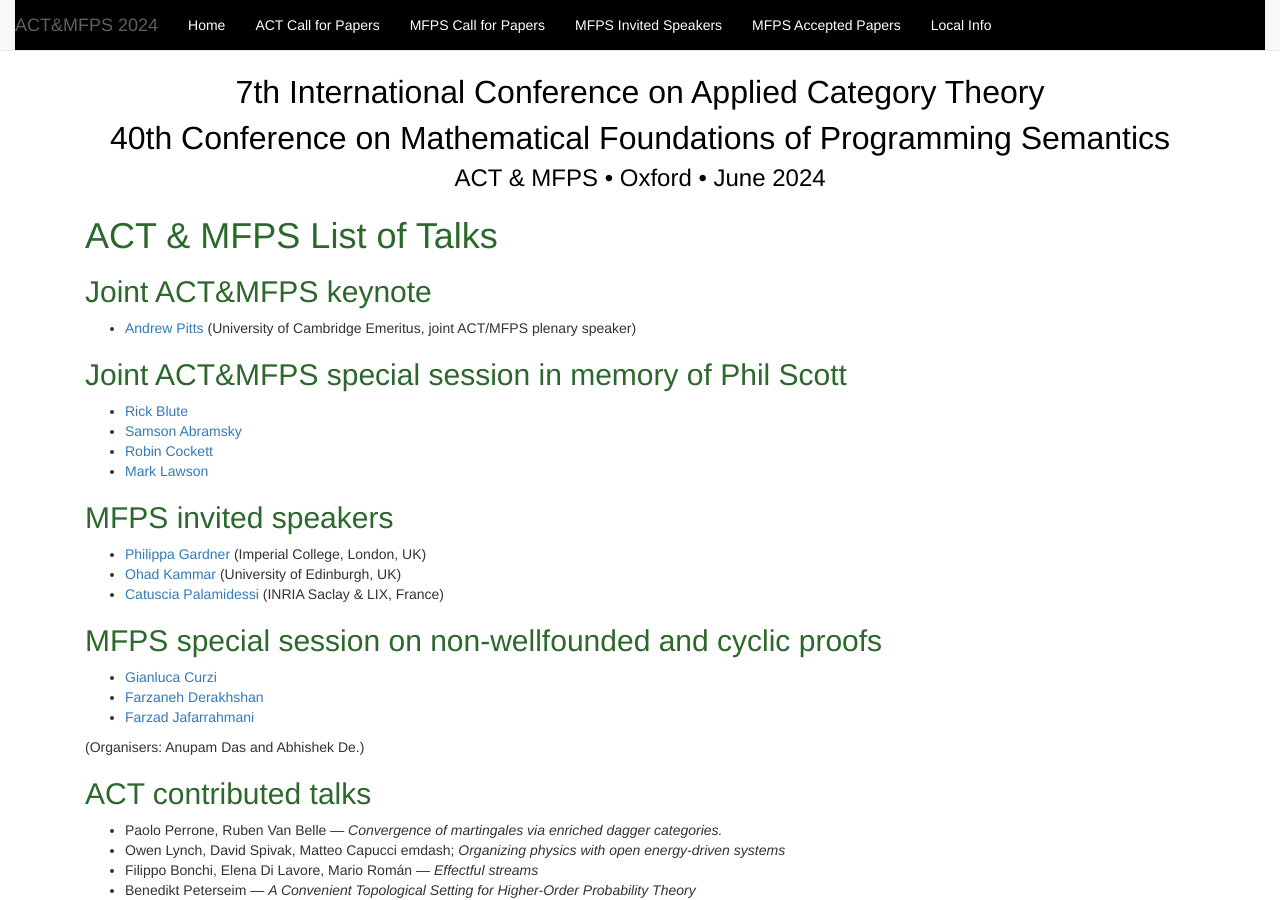
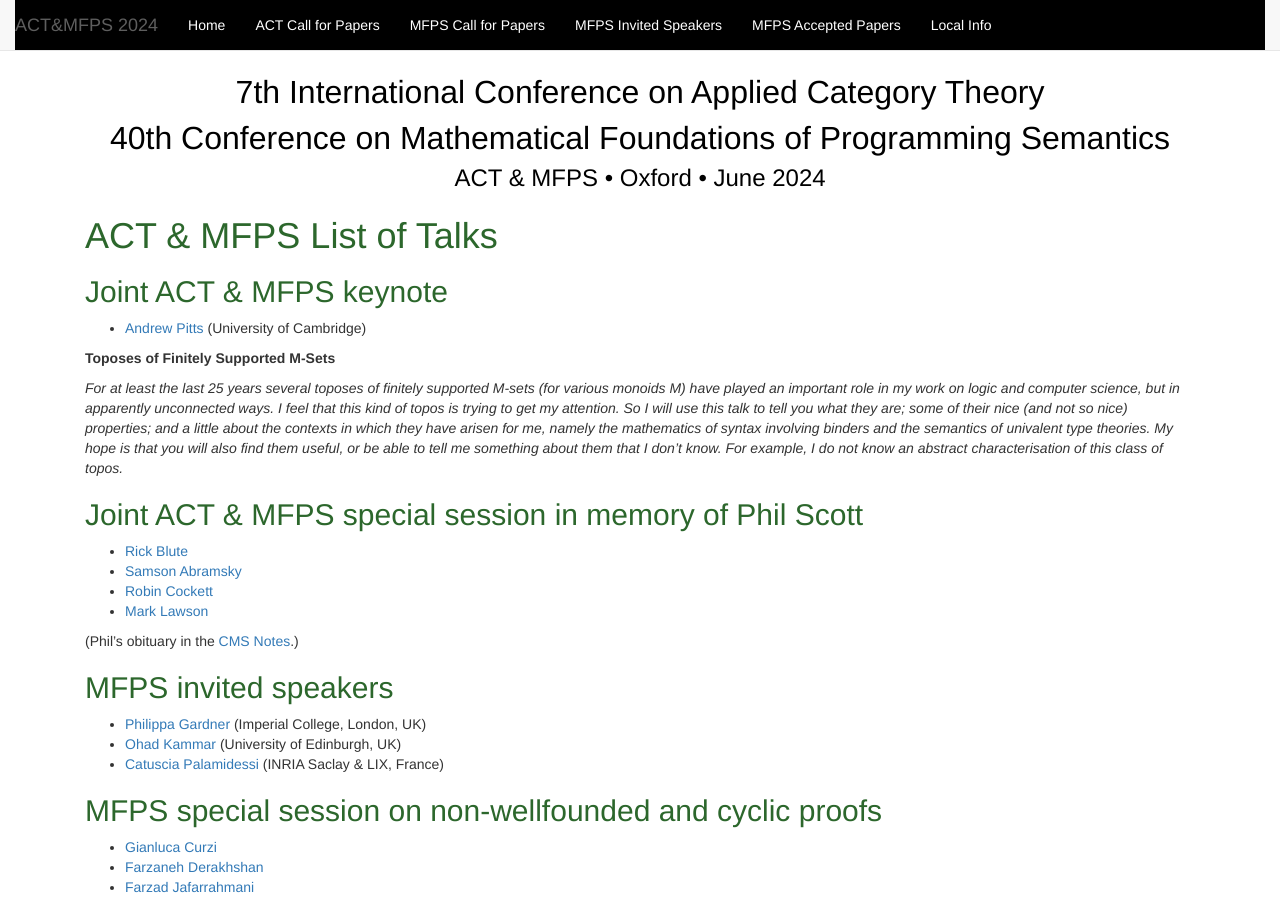
Before and after one commit to oxford24/oxford24.github.io, a Jekyll site: the page built from all-talks.md, in a window 1280 px wide and 900 px high. Built offline with Jekyll 4.4.1, drawn with Linux system fonts in a browser that asks for light colours.

Commit message:
Update all-talks.md

```diff
--- a/all-talks.md
+++ b/all-talks.md
@@ -4,16 +4,32 @@ layout: actmfps
 
 # ACT &amp; MFPS List of Talks
 
-## Joint ACT&amp;MFPS keynote
+## Joint ACT &amp; MFPS keynote
 
-* [Andrew Pitts](https://www.cl.cam.ac.uk/~amp12/) (University of Cambridge Emeritus, joint ACT/MFPS plenary speaker)
+* [Andrew Pitts](https://www.cl.cam.ac.uk/~amp12/) (University of Cambridge)
 
-## Joint ACT&amp;MFPS special session in memory of Phil Scott
+**Toposes of Finitely Supported M-Sets**
+
+_For at least the last 25 years several toposes of finitely supported
+M-sets (for various monoids M) have played an important role in my
+work on logic and computer science, but in apparently unconnected
+ways. I feel that this kind of topos is trying to get my attention. So
+I will use this talk to tell you what they are; some of their nice
+(and not so nice) properties; and a little about the contexts in which
+they have arisen for me, namely the mathematics of syntax involving
+binders and the semantics of univalent type theories. My hope is that
+you will also find them useful, or be able to tell me something about
+them that I don't know. For example, I do not know an abstract
+characterisation of this class of topos._
+
+## Joint ACT &amp; MFPS special session in memory of Phil Scott
 
 * [Rick Blute](https://www.uottawa.ca/faculty-science/professors/richard-blute)
 * [Samson Abramsky](https://www.cs.ox.ac.uk/people/samson.abramsky/)
 * [Robin Cockett](http://pages.cpsc.ucalgary.ca/~robin/)
 * [Mark Lawson](https://researchportal.hw.ac.uk/en/persons/mark-lawson)
+
+(Phil's obituary in the [CMS Notes](https://notes.math.ca/en/article/in-memoriam-phil-scott-1947-2023/).)
 
 ## MFPS invited speakers
 
```
